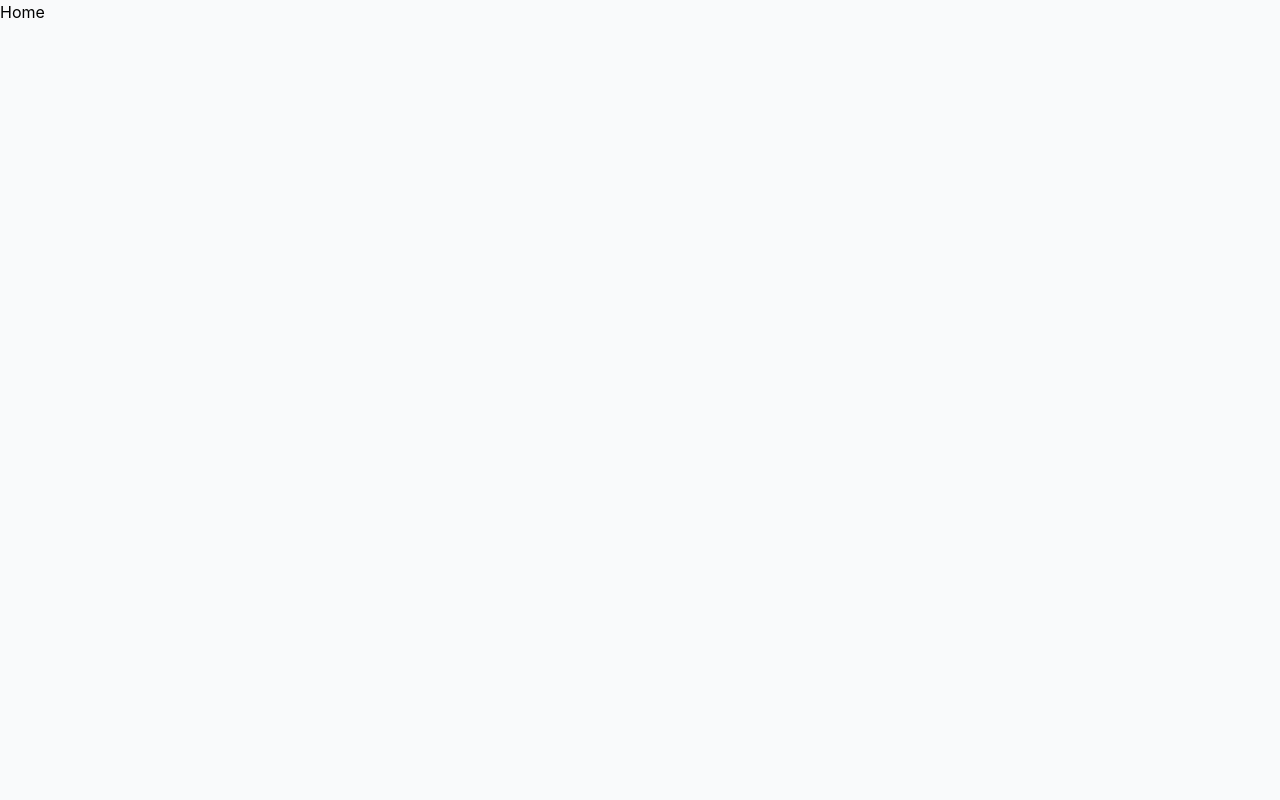
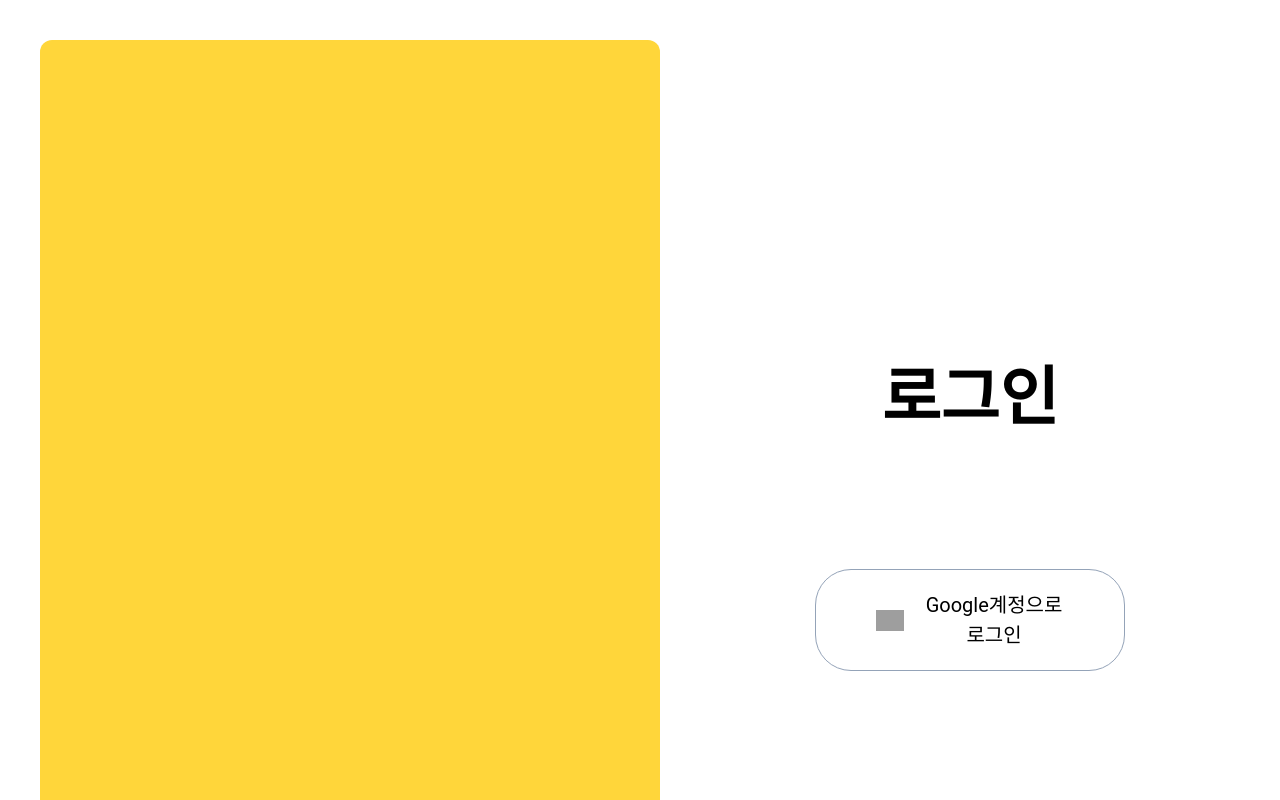
Before and after one commit to NFTeenn/FE, a Next.js app: page / in a window 1280 px wide. Shown: the top 800 px of the page. Built offline with nearby package versions, Linux system fonts and the light colour scheme; grey boxes are pictures that could not be loaded.

Commit message:
feat: auth home

```diff
--- a/src/app/page.tsx
+++ b/src/app/page.tsx
@@ -1,5 +1,17 @@
-import React from "react";
+import Image from "next/image";
+import google_logo from "@/shared/assets/google_logo.svg";
 
 export default function Home() {
-  return <div>Home</div>;
+  return (
+    <div className="flex pl-10 py-10 bg-white">
+      <div className="basis-1/2 h-[940px] bg-brand-main rounded-[12px]"></div>
+      <div className="basis-1/2 flex flex-col items-center justify-center">
+        <h1 className="text-[4rem] font-semibold mb-31">로그인</h1>
+        <button className="flex justify-center items-center w-1/2 py-5 px-15 gap-5 bg-white border border-300 rounded-[36px]" type="submit">
+          <Image src={google_logo} alt="logo" width={28} height={28} />
+          <span className="text-[1.25rem] font-roboto">Google계정으로 로그인</span>
+        </button>
+      </div>
+    </div>
+  );
 }
```
